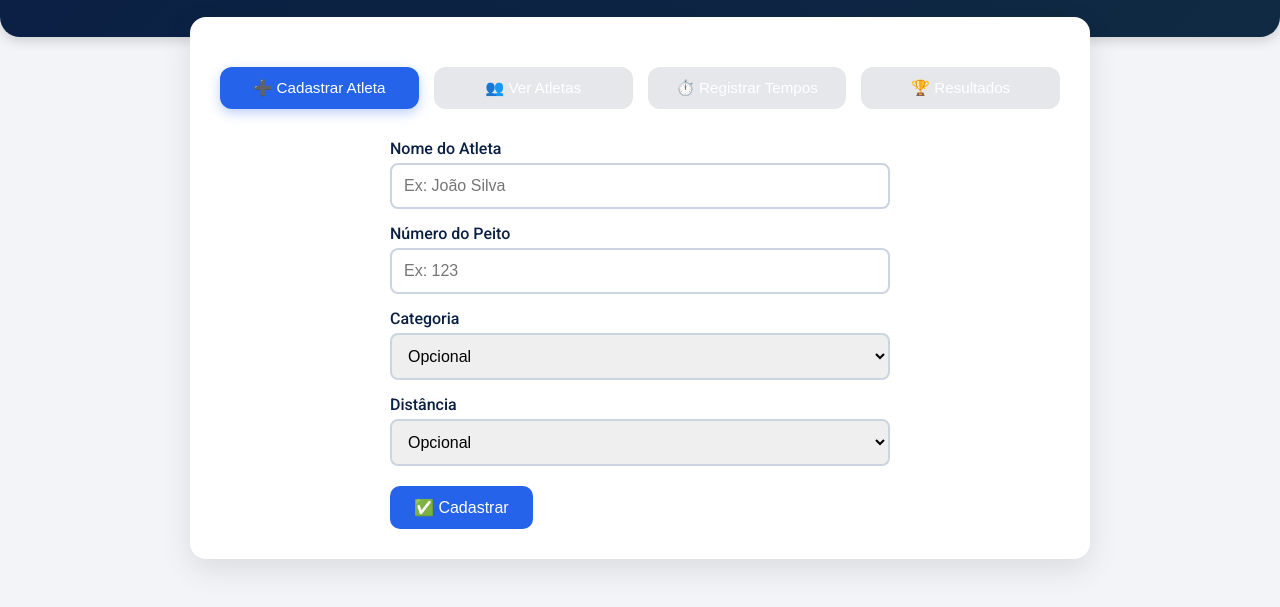
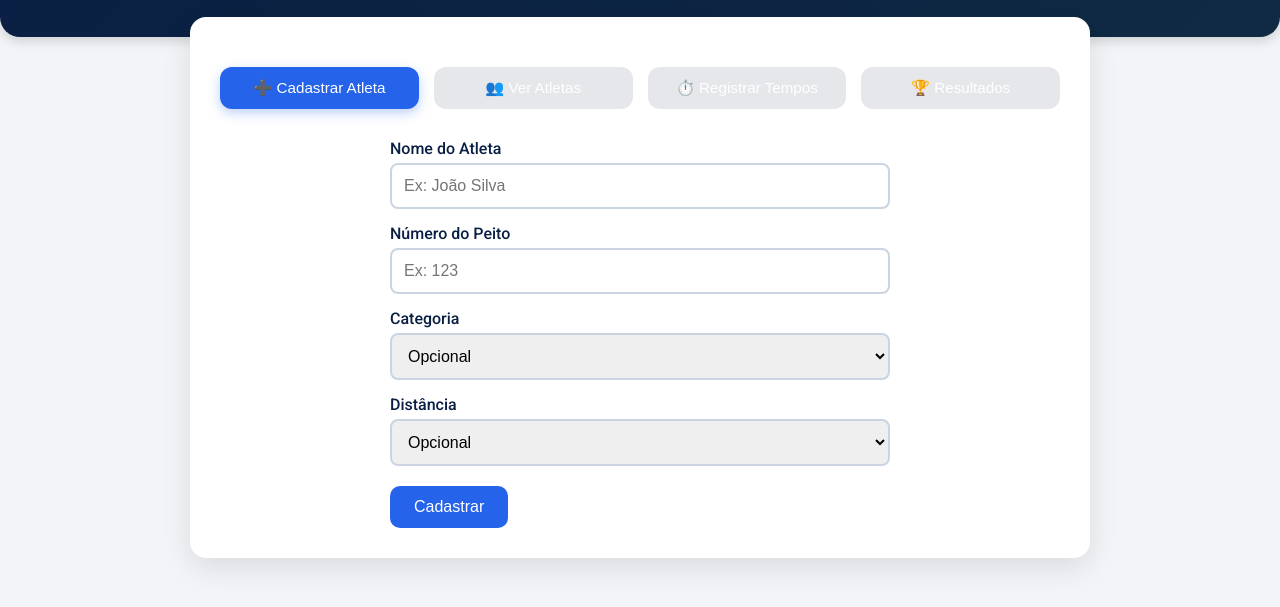
Before and after one commit to rayanereisg/corrida-atletas, a plain HTML site: page index.html in a window 1280 px wide. Shown: the part 107-714 px from the top of the page. Drawn offline with Linux system fonts and the light colour scheme.

Commit message:
docs: adicionar comentários explicativos em index.html, styles.css e main.js

```diff
--- a/index.html
+++ b/index.html
@@ -1,6 +1,13 @@
 <!DOCTYPE html>
 <html lang="pt-br">
 <head>
+    <!--
+        RunMonitor - Aplicação para cadastro de atletas, registro de tempos e exibição de resultados.
+        Estrutura:
+        - Seções: cadastro, atletas, tempos, resultados
+        - Modal: notificações (id="modal")
+        - Script principal: js/modules/main.js (module)
+    -->
     <meta charset="UTF-8">
     <meta name="viewport" content="width=device-width, initial-scale=1.0">
     <title>RunMonitor</title>
@@ -49,7 +56,7 @@
                 <option value="10km">10km</option>
             </select>
 
-            <button type="submit" aria-label="Cadastrar atleta">✅ Cadastrar</button>
+            <button type="submit" aria-label="Cadastrar atleta"> Cadastrar</button>
         </form>
     </section>
 
--- a/js/modules/main.js
+++ b/js/modules/main.js
@@ -33,6 +33,9 @@ document.addEventListener('DOMContentLoaded', () => {
 
     /**
      * Manipula o envio do formulário de cadastro de atletas.
+     * Valida campos obrigatórios, adiciona o atleta ao armazenamento e atualiza a interface.
+     * Exibe um modal em caso de erro ou sucesso.
+     * @param {Event} e - Evento de submissão do formulário.
      */
     function cadastrarAtleta(e) {
         console.log('Formulário de cadastro submetido');
```
Also changed, not shown: styles.css (+8 -0 lines).
